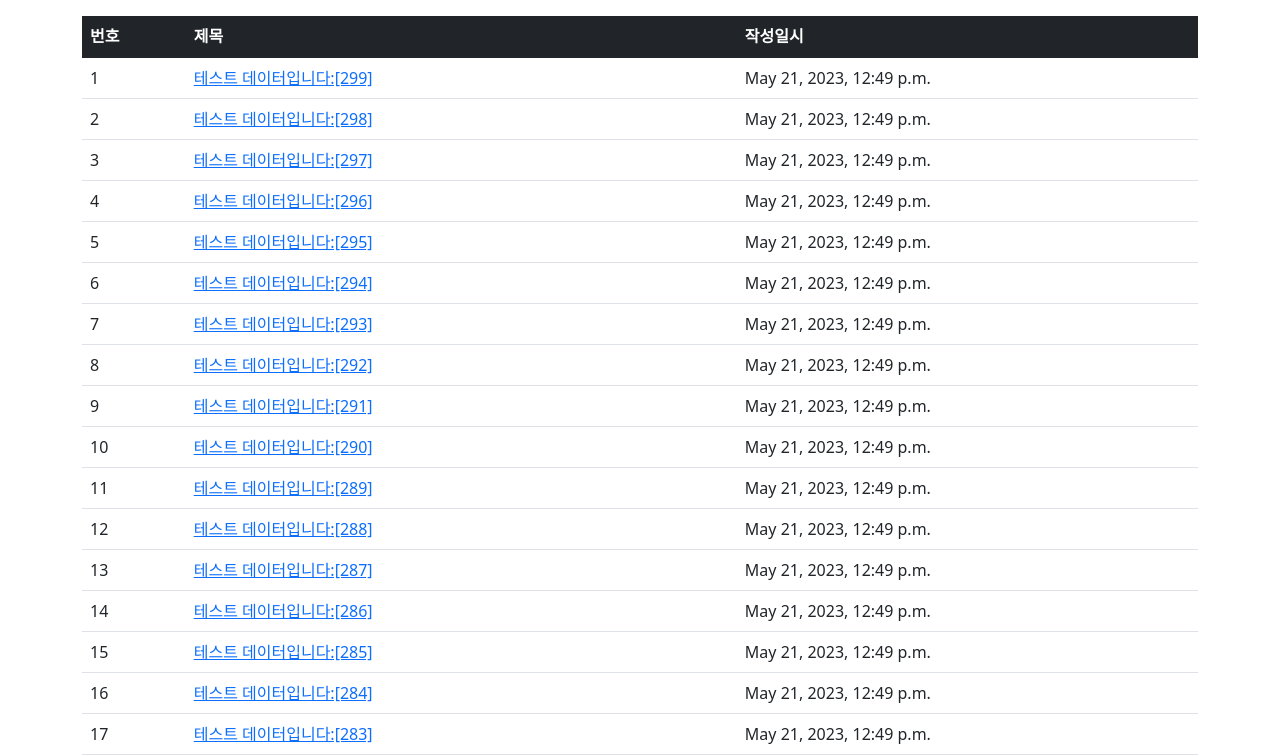
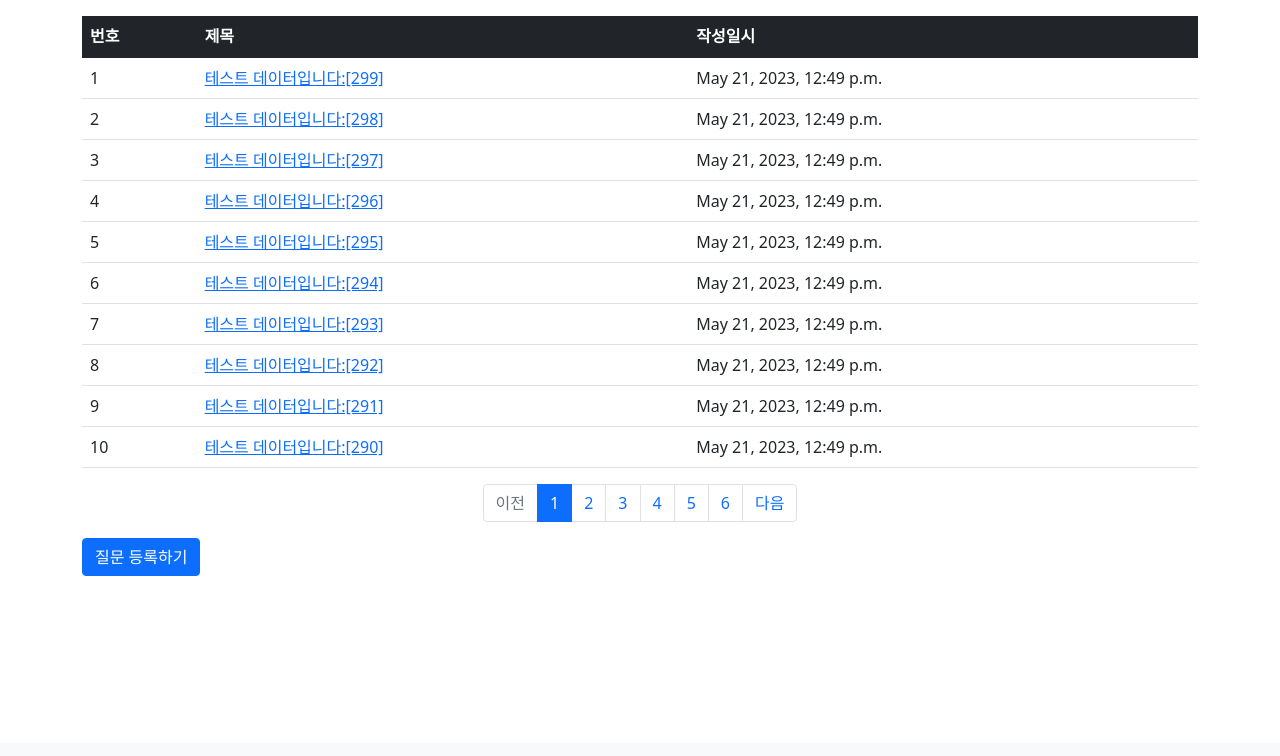
Before and after one commit to ytjdud/object-oriented-analysis-and-design, a Django app: page /quiz/ in a window 1280 px wide. Shown: the part 57-813 px from the top of the page. After the commit the page ends 633 px from the top, so only its background shows below. Run offline with Django 4.2, Linux system fonts and the light colour scheme; data comes from the database, SQL or seed files in the repository; both versions use the stored data as it was after the commit; some libraries are stand-ins or nearby versions.

Commit message:
bootstrap-paging 적용

```diff
--- a/quiz/views.py
+++ b/quiz/views.py
@@ -3,11 +3,15 @@
 from .models import Question, Answer
 from django.http import HttpResponseNotAllowed
 from .forms import QuestionForm, AnswerForm
+from django.core.paginator import Paginator
 
 
 def index(request):
+    page = request.GET.get('page', '1')  # 페이지
     question_list = Question.objects.order_by('-create_date')
-    context = {'question_list': question_list}
+    paginator = Paginator(question_list, 10)  # 페이지당 10개씩 보여주기
+    page_obj = paginator.get_page(page)
+    context = {'question_list': page_obj}
     return render(request, 'quiz/question_list.html', context)
 
 
--- a/templates/quiz/question_list.html
+++ b/templates/quiz/question_list.html
@@ -27,6 +27,47 @@
         {% endif %}
         </tbody>
     </table>
+    <!-- 페이징처리 시작 -->
+    <ul class="pagination justify-content-center">
+        <!-- 이전페이지 -->
+        {% if question_list.has_previous %}
+        <li class="page-item">
+            <a class="page-link" href="?page={{ question_list.previous_page_number }}">이전</a>
+        </li>
+        {% else %}
+        <li class="page-item disabled">
+            <a class="page-link" tabindex="-1" aria-disabled="true" href="#">이전</a>
+        </li>
+        {% endif %}
+        <!-- 페이지리스트 -->
+        {% for page_number in question_list.paginator.page_range %}
+
+        {# 페이지 리스트가 현재 페이지 기준으로 좌우 5개씩 보이도록 만든다. 현재 페이지를 의미하는 question_list.number보다 5만큼 크거나 작은 값만 표시되도록 만든 것이다.#}
+        {% if page_number >= question_list.number|add:-5 and page_number <= question_list.number|add:5 %}
+
+        {% if page_number == question_list.number %}
+        <li class="page-item active" aria-current="page">
+            <a class="page-link" href="?page={{ page_number }}">{{ page_number }}</a>
+        </li>
+        {% else %}
+        <li class="page-item">
+            <a class="page-link" href="?page={{ page_number }}">{{ page_number }}</a>
+        </li>
+        {% endif %}
+        {% endif %}
+        {% endfor %}
+        <!-- 다음페이지 -->
+        {% if question_list.has_next %}
+        <li class="page-item">
+            <a class="page-link" href="?page={{ question_list.next_page_number }}">다음</a>
+        </li>
+        {% else %}
+        <li class="page-item disabled">
+            <a class="page-link" tabindex="-1" aria-disabled="true" href="#">다음</a>
+        </li>
+        {% endif %}
+    </ul>
+    <!-- 페이징처리 끝 -->
     <a href="{% url 'quiz:question_create' %}" class="btn btn-primary">질문 등록하기</a>
 </div>
 {% endblock %}
```
Also changed, not shown: db.sqlite3.
